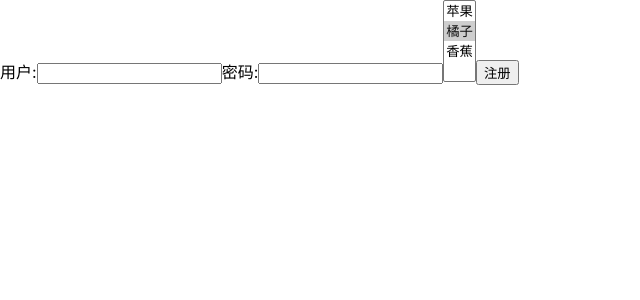
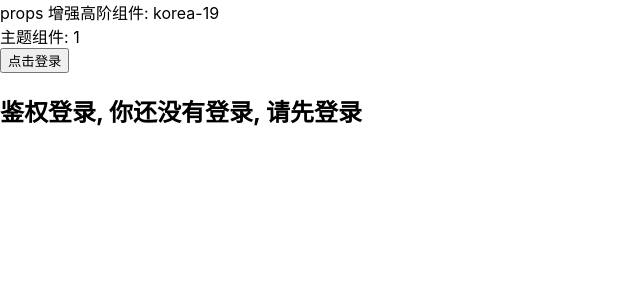
Before and after one commit to luKorea/react18-live, a React app in the folder learn_react_scaffod/: page / in a window 1280 px wide. Shown: the top 300 px of the page, without its empty margins (0-640 px from the left). Built offline with nearby package versions, Linux system fonts and the light colour scheme; the HTML template or start-up script is replaced by a standard one.

Commit message:
高阶组件学习 2022-10-04 00:52:40

```diff
--- a/learn_react_scaffod/src/App.js
+++ b/learn_react_scaffod/src/App.js
@@ -4,7 +4,8 @@ import React from 'react'
 // import ContentCp from './components/context_cp';
 // import RefComponent from './components/RefComponent';
 // import ControlForm from './components/control_form';
-import FormSubmit from './components/FormSubmit';
+// import FormSubmit from './components/FormSubmit';
+import HocComponents from './components/HocComponents';
 // import Main from './components/props/main';
 // import TabControlWrap from './components/tab_control'
 // import SlotComponent from './components/slot';
@@ -37,7 +38,8 @@ class App extends React.Component {
             // <ContentCp />
             // <RefComponent />
             // <ControlForm />
-            <FormSubmit/>
+            // <FormSubmit/>
+            <HocComponents />
         );
     }
 }
--- /dev/null
+++ b/learn_react_scaffod/src/components/HocComponents.jsx
@@ -0,0 +1,39 @@
+import React, { PureComponent } from 'react'
+import { loginAuth } from './hoc/login_auth'
+import PropsHoc from './hoc/props_hoc'
+import ThemeContext from './hoc/theme_context'
+import withTheme from './hoc/theme_hoc'
+
+
+const Home = PropsHoc((props) => {
+  return <div>props 增强高阶组件: {props.name}-{props.age}</div>
+})
+
+// 主题组件增强
+const ThemeHoc = withTheme(props => {
+  return <div>主题组件: {props.test}</div>
+})
+
+// 登录鉴权
+const Cart = loginAuth(() => (<div>登录后展示</div>))
+
+export class HocComponents extends PureComponent {
+  login() {
+    localStorage.setItem('token', '12243')
+    this.forceUpdate()
+  }
+  render() {
+    return (
+      <div>
+        <Home age={19} />
+        <ThemeContext.Provider value={{test: '1'}}>
+          <ThemeHoc />
+        </ThemeContext.Provider>
+        <button onClick={() => this.login()}>点击登录</button>
+        <Cart />
+      </div>
+    )
+  }
+}
+
+export default HocComponents
--- /dev/null
+++ b/learn_react_scaffod/src/components/hoc/login_auth.jsx
@@ -0,0 +1,10 @@
+export function loginAuth(WrapperComponent) {
+  return props => {
+    const token = localStorage.getItem('token');
+    if (token) {
+      return <WrapperComponent {...props}/>
+    } else {
+      return <h2>鉴权登录, 你还没有登录, 请先登录</h2>
+    }
+  }
+}
--- /dev/null
+++ b/learn_react_scaffod/src/components/hoc/props_hoc.jsx
@@ -0,0 +1,20 @@
+//  props 高阶组件
+import { PureComponent } from 'react'
+function PropsHoc(WrapperComponent) {
+  class NewComponent extends PureComponent {
+    constructor(){
+      super()
+      this.state = {
+        userInfo: {
+          name: 'korea'
+        }
+      }
+    }
+    render() {
+      return <WrapperComponent {...this.state.userInfo} {...this.props} />
+    }
+  }
+  return NewComponent
+}
+
+export default PropsHoc
--- /dev/null
+++ b/learn_react_scaffod/src/components/hoc/theme_context.js
@@ -0,0 +1,5 @@
+import { createContext } from "react";
+
+const ThemeContext = createContext()
+
+export default ThemeContext
--- /dev/null
+++ b/learn_react_scaffod/src/components/hoc/theme_hoc.jsx
@@ -0,0 +1,15 @@
+import ThemeContext from "./theme_context"
+
+function withTheme(WrapperComponent) {
+  return (props) => {
+    return (
+      <ThemeContext.Consumer>
+        {
+          value => <WrapperComponent {...value} {...props} />
+        }
+      </ThemeContext.Consumer>
+    )
+  }
+}
+
+export default withTheme
```
